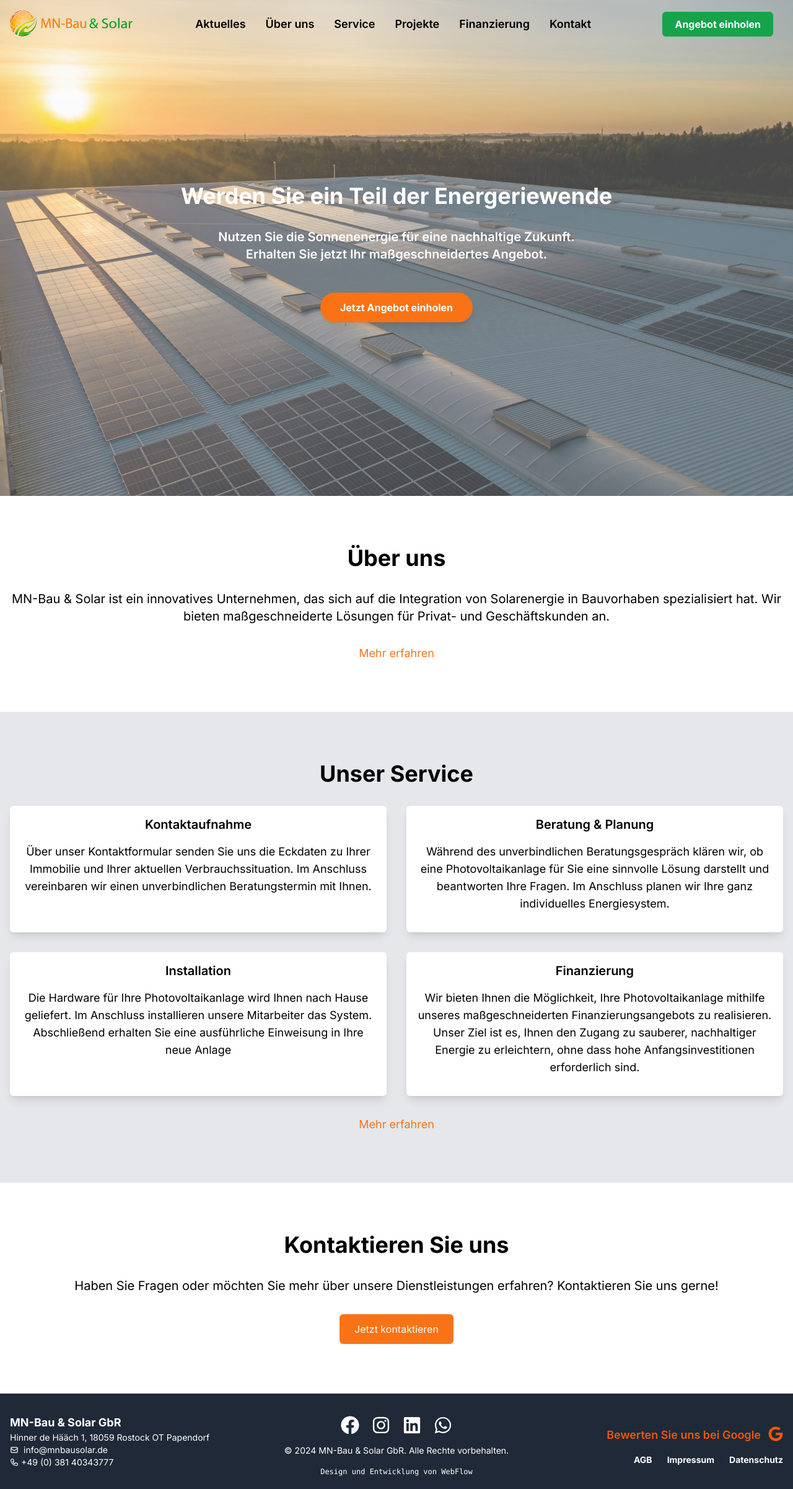
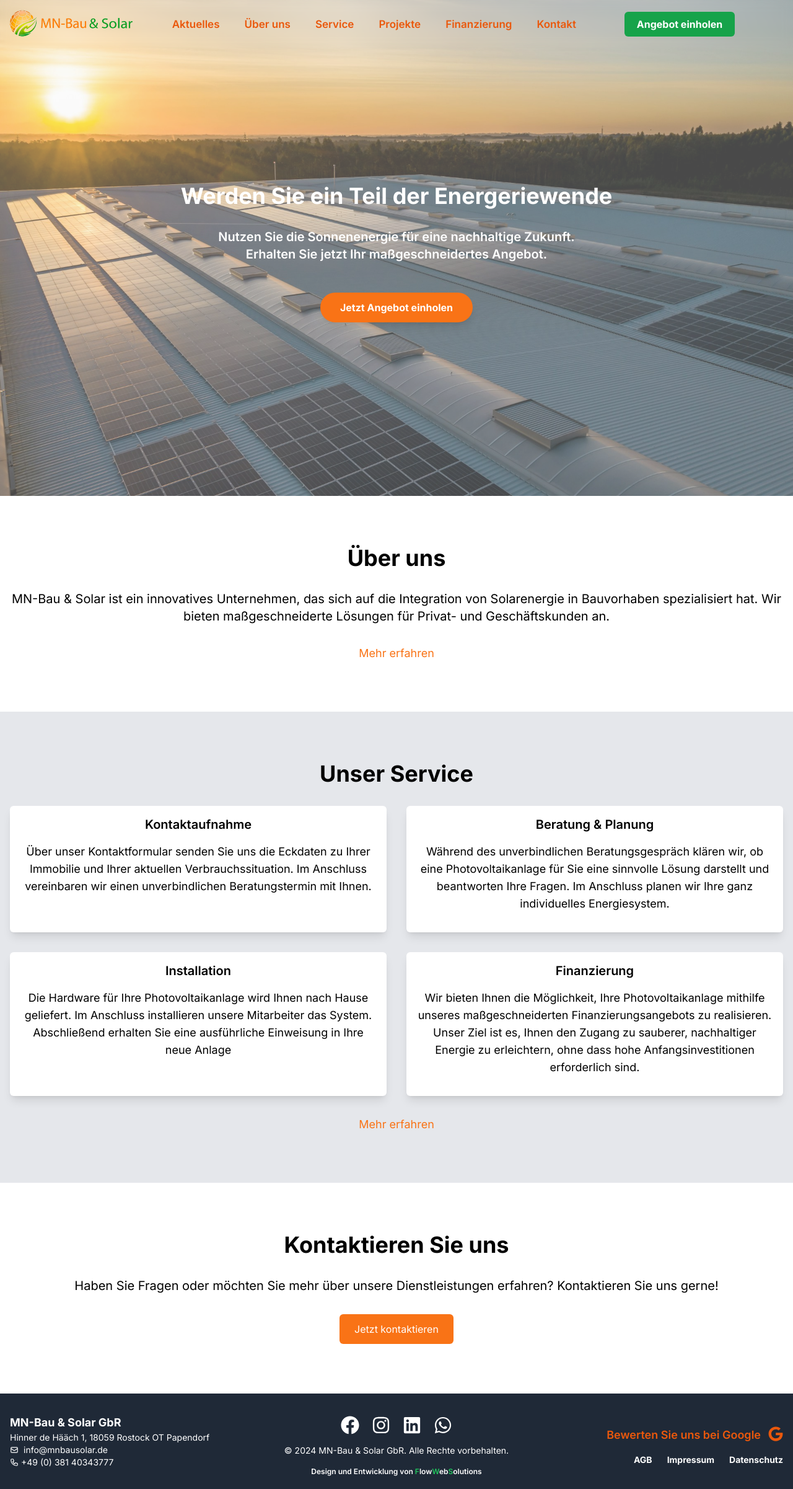
Before and after one commit to TheRealFlow/mn-bau-solar, a Next.js app: page / in a window 1280 px wide. Shown: the whole page at 62% size. Built offline with nearby package versions, Linux system fonts and the light colour scheme.

Commit message:
added new header components and fixed footer

```diff
--- a/app/components/Footer.jsx
+++ b/app/components/Footer.jsx
@@ -84,9 +84,12 @@ const Footer = () => {
               href="/"
               target="_blank"
               rel="noopener noreferrer"
-              className="hover:text-orange-600 font-mono text-xs mt-4 hidden md:block"
+              className="hover:text-orange-600 font-semibold text-xs mt-4 hidden md:block"
             >
-              Design und Entwicklung von WebFlow
+              Design und Entwicklung von{" "}
+              <span className="text-green-500 font-semibold">F</span>
+              low<span className="text-green-500 font-semibold">W</span>eb
+              <span className="text-green-500 font-semibold">S</span>olutions
             </Link>
           </div>
         </div>
@@ -144,9 +147,12 @@ const Footer = () => {
             href="/"
             target="_blank"
             rel="noopener noreferrer"
-            className="hover:text-orange-600 font-mono text-xs mt-4"
+            className="hover:text-orange-600 font-semibold text-xs mt-4"
           >
-            Design und Entwicklung von WebFlow
+            Design und Entwicklung von{" "}
+            <span className="text-green-500 font-semibold">F</span>
+            low<span className="text-green-500 font-semibold">W</span>eb
+            <span className="text-green-500 font-semibold">S</span>olutions
           </Link>
         </div>
       </div>
--- /dev/null
+++ b/app/components/Header.jsx
@@ -0,0 +1,19 @@
+"use client";
+
+import { useState } from "react";
+import Navbar from "./Navbar";
+import MobileNav from "./MobileNav";
+
+export default function Header() {
+  const [nav, setNav] = useState(false);
+
+  const openNav = () => setNav(true);
+  const closeNav = () => setNav(false);
+
+  return (
+    <div className="overflow-x-hidden">
+      <Navbar nav={nav} openNav={openNav} />
+      <MobileNav nav={nav} closeNav={closeNav} />
+    </div>
+  );
+}
--- /dev/null
+++ b/app/components/MobileNav.jsx
@@ -0,0 +1,44 @@
+import Link from "next/link";
+import { set } from "react-hook-form";
+import { HiX } from "react-icons/hi";
+
+export default function MobileNav({ nav, closeNav }) {
+  const navAnimation = nav ? "translate-x-0" : "translate-x-[100%]";
+
+  return (
+    <div
+      className={`fixed ${navAnimation} transform transition-all duration-300 top-0 left-0 right-0 bottom-0 z-[10000] bg-white bg-opacity-90`}
+    >
+      <div className="w-[100dvw] h-[100dvh] flex flex-col items-center justify-center">
+        <Link className="nav-link-mobile" href="/aktuelles" onClick={closeNav}>
+          Aktuelles
+        </Link>
+        <Link className="nav-link-mobile" href="/about" onClick={closeNav}>
+          Über uns
+        </Link>
+        <Link className="nav-link-mobile" href="/service" onClick={closeNav}>
+          Service
+        </Link>
+        <Link className="nav-link-mobile" href="/projekte" onClick={closeNav}>
+          Projekte
+        </Link>
+        <Link
+          className="nav-link-mobile"
+          href="/finanzierung"
+          onClick={closeNav}
+        >
+          Finanzierung
+        </Link>
+        <Link className="nav-link-mobile" href="/kontakt" onClick={closeNav}>
+          Kontakt
+        </Link>
+      </div>
+      <div
+        onClick={closeNav}
+        className="absolute cursor-pointer top-[2rem] right-[2rem] w-[2rem] h-[2rem] text-green-500"
+      >
+        <HiX className="w-full h-full" />
+      </div>
+    </div>
+  );
+}
--- a/app/components/Navbar.jsx
+++ b/app/components/Navbar.jsx
@@ -1,41 +1,15 @@
 "use client";
 
-import React, { useState, useEffect, useRef } from "react";
 import { useRouter } from "next/navigation";
 import Link from "next/link";
 import Image from "next/image";
 import { HiMenu } from "react-icons/hi";
 
-const Navbar = () => {
+const Navbar = ({ nav, openNav }) => {
   const navigate = useRouter();
-  const [isOpen, setIsOpen] = useState(false);
-  const menuRef = useRef(null);
-
-  const toggleNavbar = () => {
-    setIsOpen(!isOpen);
-  };
-
-  const closeNavbar = () => {
-    setIsOpen(false);
-  };
-
-  useEffect(() => {
-    const handleClickOutside = (event) => {
-      if (menuRef.current && !menuRef.current.contains(event.target)) {
-        setIsOpen(false);
-      }
-    };
-
-    document.addEventListener("mousedown", handleClickOutside);
-
-    return () => {
-      document.removeEventListener("mousedown", handleClickOutside);
-    };
-  }, []);
 
   return (
-    <header>
-      <nav className="fixed top-0 w-full bg-transparent p-4 backdrop-blur z-50">
+    <div className="fixed top-0 w-full bg-transparent p-4 backdrop-blur z-50">
       <div className="container mx-auto flex justify-between items-center">
         {/* Logo */}
         <div>
@@ -51,15 +25,25 @@ const Navbar = () => {
         </div>
 
         {/* Links */}
-          <div className="hidden xl:flex font-semibold text-lg">
-            <ul className="flex lg:space-x-8 md:space-x-4">
-              <NavItem href="/aktuelles">Aktuelles</NavItem>
-              <NavItem href="/about">Über uns</NavItem>
-              <NavItem href="/service">Service</NavItem>
-              <NavItem href="/projekte">Projekte</NavItem>
-              <NavItem href="/finanzierung">Finanzierung</NavItem>
-              <NavItem href="/kontakt">Kontakt</NavItem>
-            </ul>
+        <div className="hidden xl:flex font-semibold text-lg lg:space-x-10">
+          <Link className="nav-link" href="/aktuelles">
+            Aktuelles
+          </Link>
+          <Link className="nav-link" href="/about">
+            Über uns
+          </Link>
+          <Link className="nav-link" href="/service">
+            Service
+          </Link>
+          <Link className="nav-link" href="/projekte">
+            Projekte
+          </Link>
+          <Link className="nav-link" href="/finanzierung">
+            Finanzierung
+          </Link>
+          <Link className="nav-link" href="/kontakt">
+            Kontakt
+          </Link>
         </div>
 
         {/* "Angebot einholen" Button */}
@@ -73,60 +57,11 @@ const Navbar = () => {
           </button>
         </div>
 
-          {/* Mobile Menu */}
-          <div className="xl:hidden">
-            {/* Hamburger Menu Icon */}
-            <HiMenu
-              onClick={toggleNavbar}
-              className="hover:cursor-pointer text-4xl text-orange-500"
-            />
-          </div>
-          {/* Links */}
-          <div
-            ref={menuRef}
-            className={` text-lg ${
-              isOpen ? "flex" : "hidden"
-            } absolute top-full right-0 w-1/2 md:w-1/4  bg-white xl:bg-transparent `}
-          >
-            <ul className="xl:hidden flex flex-col m-5 gap-2">
-              <NavItem href="/aktuelles" onClick={closeNavbar}>
-                Aktuelles
-              </NavItem>
-              <NavItem href="/about" onClick={closeNavbar}>
-                Über uns
-              </NavItem>
-              <NavItem href="/service" onClick={closeNavbar}>
-                Service
-              </NavItem>
-              <NavItem href="/projekte" onClick={closeNavbar}>
-                Projekte
-              </NavItem>
-              <NavItem href="/finanzierung" onClick={closeNavbar}>
-                Finanzierung
-              </NavItem>
-              <NavItem href="/kontakt" onClick={closeNavbar}>
-                Kontakt
-              </NavItem>
-            </ul>
+        <div onClick={openNav}>
+          <HiMenu className="w-[2rem] xl:hidden h-[2rem] cursor-pointer text-green-600" />
         </div>
       </div>
-      </nav>
-    </header>
-  );
-};
-
-// Component for individual nav items
-const NavItem = ({ href, children, onClick }) => {
-  return (
-    <li>
-      <Link
-        className="text-black hover:text-orange-600"
-        href={href}
-        onClick={onClick}
-      >
-        {children}
-      </Link>
-    </li>
+    </div>
   );
 };
 
--- a/app/globals.css
+++ b/app/globals.css
@@ -1,6 +1,15 @@
 @tailwind base;
 @tailwind components;
 @tailwind utilities;
+
+@layer components {
+  .nav-link {
+    @apply relative font-semibold text-orange-600 cursor-pointer text-[17px] w-fit md:block after:block after:content-[''] after:absolute after:h-[3px] after:bg-green-500 after:w-full after:scale-x-0 after:hover:scale-x-100 after:transition-transform after:duration-300 after:origin-center hidden;
+  }
+  .nav-link-mobile {
+    @apply relative mb-[2rem] font-semibold text-orange-600 cursor-pointer text-[27px] w-fit md:block after:block after:content-[''] after:absolute after:h-[3px] after:bg-green-500 after:w-full after:scale-x-0 after:hover:scale-x-100 after:transition-transform after:duration-300 after:origin-center;
+  }
+}
 
 *,
 *::before,
--- a/app/layout.js
+++ b/app/layout.js
@@ -1,7 +1,7 @@
 import { Inter } from "next/font/google";
 import "./globals.css";
-import Navbar from "./components/Navbar";
 import Footer from "./components/Footer";
+import Header from "./components/Header";
 
 const inter = Inter({ subsets: ["latin"] });
 
@@ -15,7 +15,7 @@ export default function RootLayout({ children }) {
   return (
     <html lang="en">
       <body className={inter.className}>
-        <Navbar />
+        <Header />
         {children}
         <Footer />
       </body>
```
Lines whose indentation alone changed are shown as unchanged.
